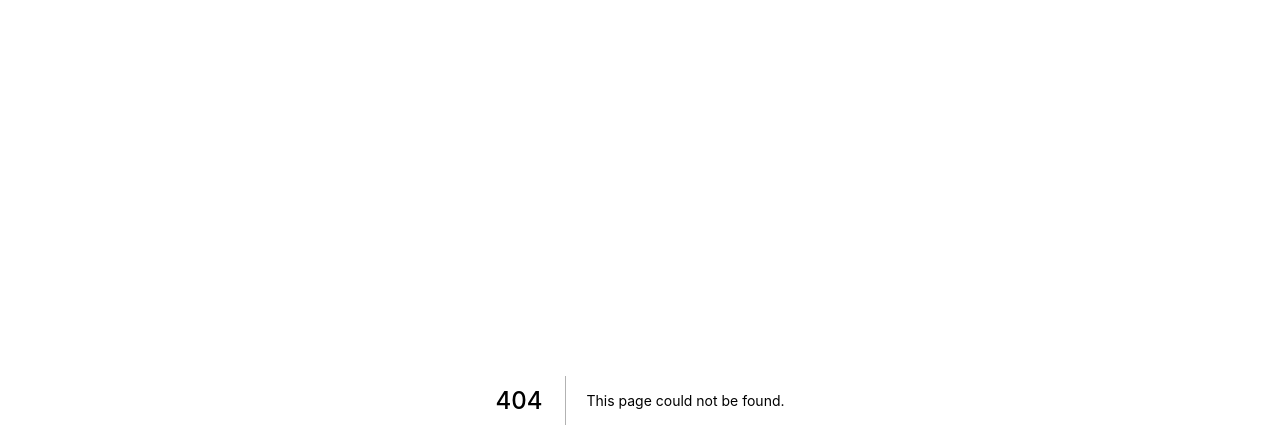
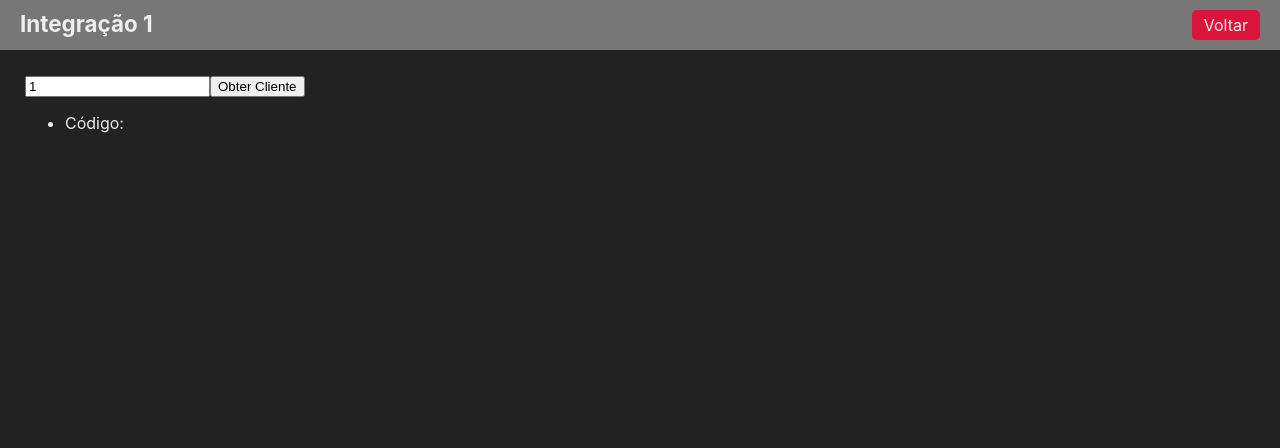
Before and after one commit to lucasSouzaWebDev/next-example, a Next.js app: page /integration_1 in a window 1280 px wide. Before the commit this address had no page. Shown: the top 448 px of the page. Built offline with nearby package versions, Linux system fonts and the light colour scheme.

Commit message:
Integration API from Next with frontend.

```diff
--- a/src/pages/index.jsx
+++ b/src/pages/index.jsx
@@ -14,7 +14,8 @@
             <Navbar to="/jsx" label="jsx" color="crimson" />
             <Navbar to="/navigation" label="Navegação #01" color="purple" />
             <Navbar to="/customer/pr-3/123" label="Navegação #02" color="purple" />
-            <Navbar to="/state" label="Componente com Estado" color="pink" />
+            <Navbar to="/state" label="Componente com Estado" color="#a45b71" />
+            <Navbar to="/integration_1" label="Integração com API #01" color="#42a9a9" />
         </div>
     )
 }
--- /dev/null
+++ b/src/pages/integration_1.jsx
@@ -0,0 +1,30 @@
+import { useState } from 'react';
+import Layout from '../components/Layout'
+
+export default function Integration() {
+
+    const [code, setCode] = useState(1)
+    const [customer, setCustomer] = useState({})
+
+    async function getCustomer(){
+        const response = await fetch(`http://localhost:3000/api/customers/${code}`)
+        const data = await response.json()
+        setCustomer(data)
+
+        /* fetch(`http://localhost:3000/api/customers/${code}`)
+            .then(response => response.json())
+            .then(data => setCustomer(data)) */
+    }
+
+    return (
+        <Layout title="Integração 1">
+            <div>
+                <input type="number" value={code} onChange={e => setCode(e.target.value)} />
+                <button onClick={getCustomer}>Obter Cliente</button>
+            </div>
+            <ul>
+                <li>Código: {customer.id}</li>
+            </ul>
+        </Layout>
+    )
+}
```
